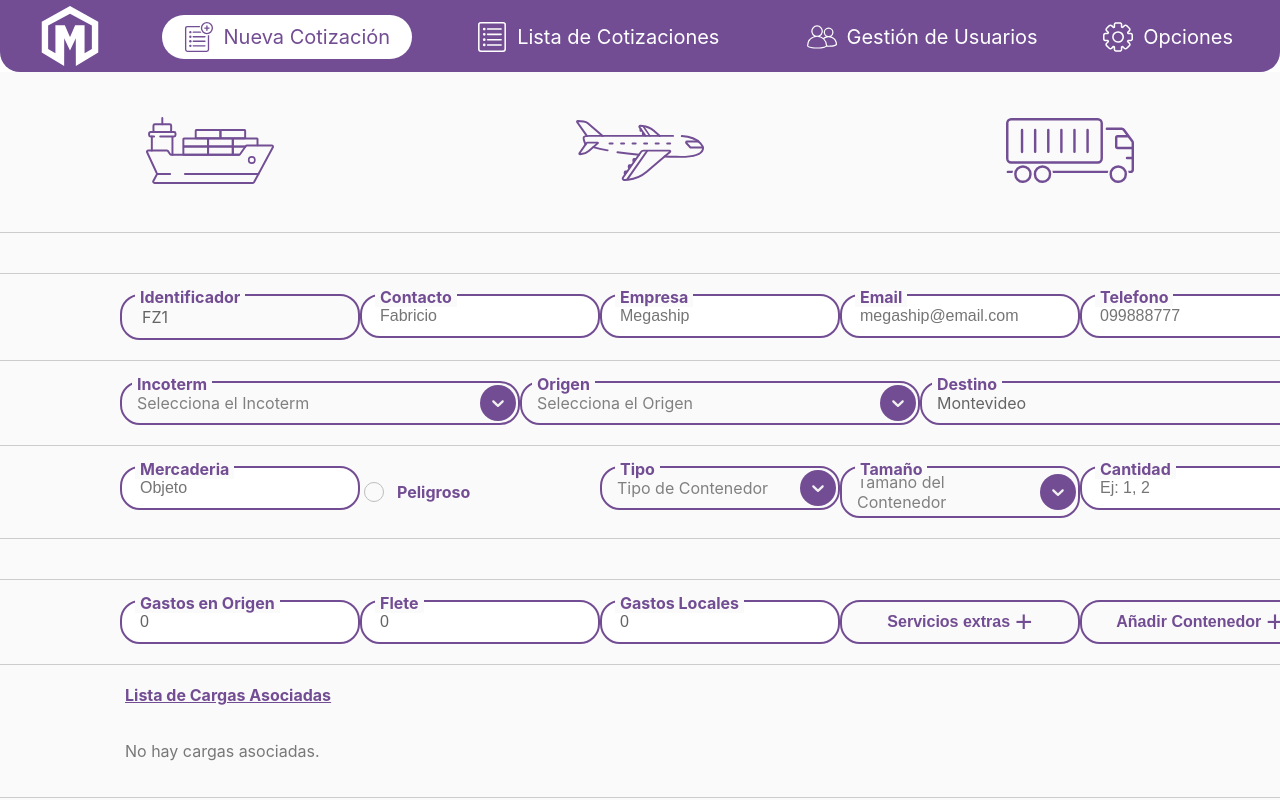
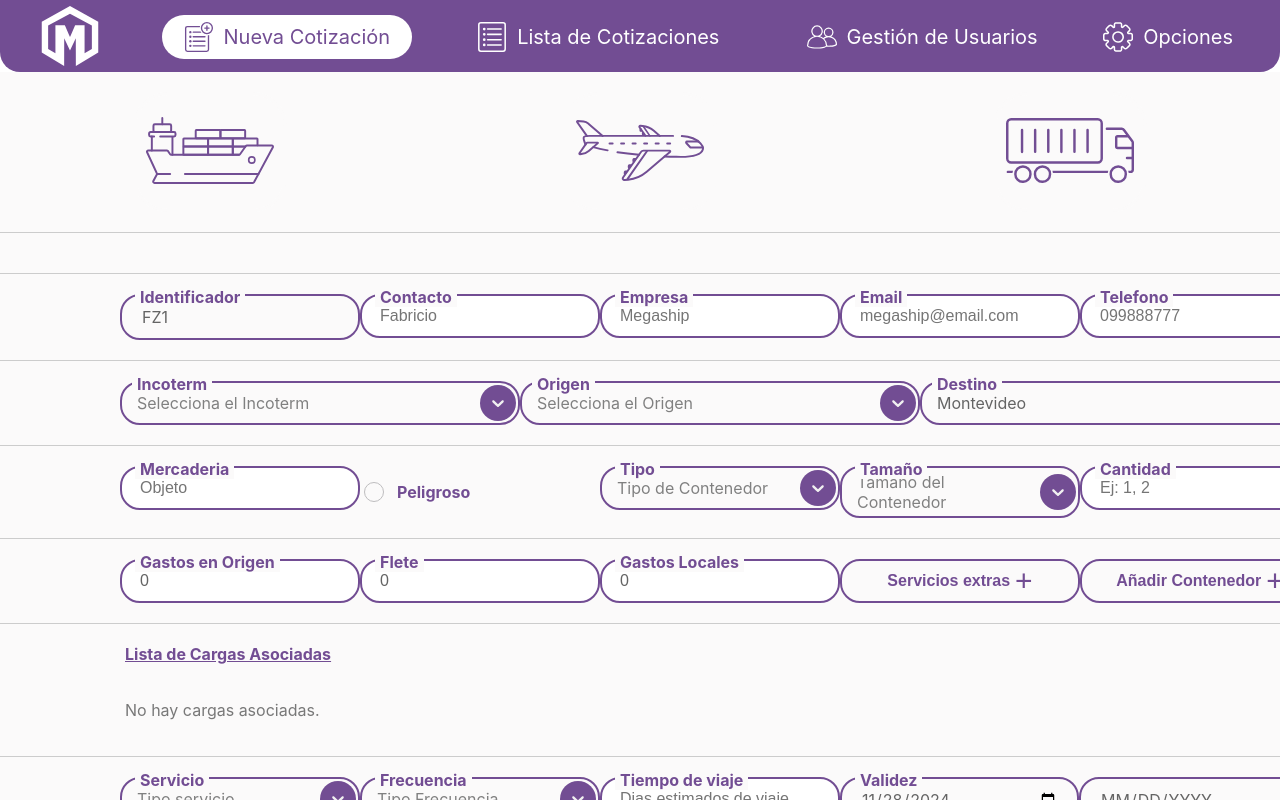
Before and after one commit to MegaShip-Admin/MegaShip-FrontEnd, a React (Vite) app: page /nueva_cotizacion in a window 1280 px wide. Built offline with nearby package versions, Linux system fonts and the light colour scheme.

Commit message:
style changes to new quote

```diff
--- a/src/components/Deposit.jsx
+++ b/src/components/Deposit.jsx
@@ -1,7 +1,6 @@
 import styled from "styled-components";
 import Select from "react-select";
 import useComponentStore from "../stores/componentsStore";
-import useProgressStore from "../stores/progressStore";
 
 const Wrapper = styled.div`
   display: flex;
@@ -125,11 +124,10 @@ const opcionesDeposit = [
 
 export default function Deposit() {
   const { deposit, setDeposit, leaving, setLeaving } = useComponentStore();
-  const { selectedType } = useProgressStore();
+
 
   return (
     <Wrapper>
-      {selectedType === "lcl" || selectedType === "ltl" ? (
         <Container>
           <ItemBox>
             <Label>Deposito </Label>
@@ -155,7 +153,6 @@ export default function Deposit() {
             />
           </ItemBox>
         </Container>
-      ) : null}
     </Wrapper>
   );
 }
--- a/src/pages/NewQuote.jsx
+++ b/src/pages/NewQuote.jsx
@@ -9,7 +9,7 @@ import DisplayContainer from "../components/DisplayContainer";
 import ServiceTimeValid from "../components/ServiceTimeValid";
 import Disclaimers from "../components/Disclaimers";
 import Deposit from "../components/Deposit";
-
+import useProgressStore from "../stores/progressStore";
 
 const Wrapper = styled.div`
   height: 92vh;
@@ -29,6 +29,8 @@ const ContentMain = styled.div`
 
 
 export default function NewquoteMain() {
+  const { selectedType } = useProgressStore();
+
   return (
     <Wrapper>
       <ContentMain>
@@ -37,7 +39,7 @@ export default function NewquoteMain() {
         <ThirdCustomer />
         <IncoDestinyOrigin />
         <TheLoad />
-        <Deposit/>
+        {(selectedType === "lcl" || selectedType === "ltl") && <Deposit />}
         <TypePrice />
         <DisplayContainer />
         <ServiceTimeValid />
```
